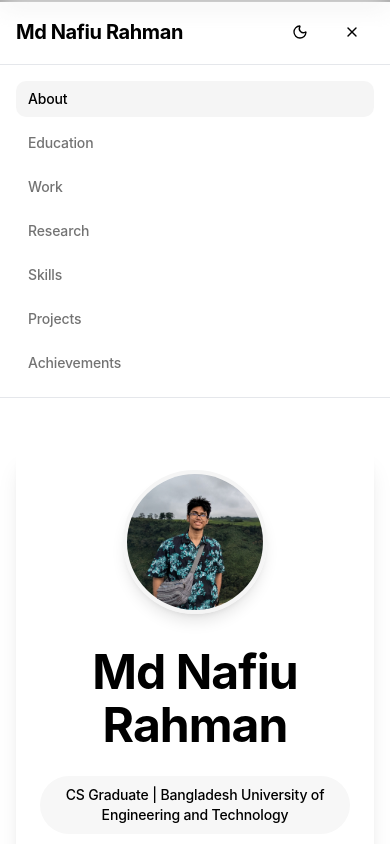
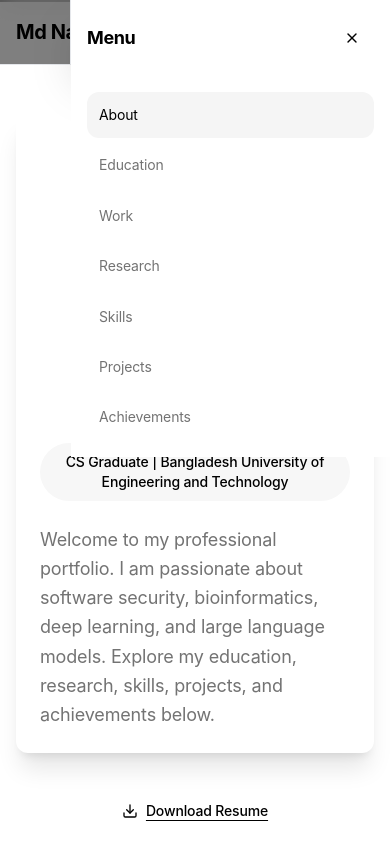
Before and after one commit to nafiurahman00/nafiurahman00.github.io, a React (Create React App) app: page / in a window 390 px wide. Both pictures are taken after a click on the button "Toggle menu". Shown: the top 844 px of the page. Built offline with nearby package versions, Linux system fonts and the light colour scheme.

Commit message:
style cng

```diff
--- a/src/components/Navbar.js
+++ b/src/components/Navbar.js
@@ -13,7 +13,10 @@ function Navbar({ theme, setTheme }) {
   useEffect(() => {
     const handleClickOutside = (event) => {
       if (navRef.current && !navRef.current.contains(event.target) && isMobileMenuOpen) {
+        // Don't close if clicking on the backdrop or menu panel
+        if (!event.target.closest('.mobile-menu-panel') && !event.target.closest('.mobile-menu-backdrop')) {
           setIsMobileMenuOpen(false);
+        }
       }
     };
 
@@ -23,6 +26,20 @@ function Navbar({ theme, setTheme }) {
 
     return () => {
       document.removeEventListener('mousedown', handleClickOutside);
+    };
+  }, [isMobileMenuOpen]);
+
+  // Lock body scroll when mobile menu is open
+  useEffect(() => {
+    if (isMobileMenuOpen) {
+      document.body.classList.add('mobile-menu-open');
+    } else {
+      document.body.classList.remove('mobile-menu-open');
+    }
+
+    // Cleanup on unmount
+    return () => {
+      document.body.classList.remove('mobile-menu-open');
     };
   }, [isMobileMenuOpen]);
 
@@ -113,20 +130,41 @@ function Navbar({ theme, setTheme }) {
             onClick={toggleMobileMenu}
             className="h-9 w-9"
           >
-            {isMobileMenuOpen ? (
-              <X className="h-4 w-4" />
-            ) : (
             <Menu className="h-4 w-4" />
-            )}
             <span className="sr-only">Toggle menu</span>
           </Button>
         </div>
       </div>
 
-      {/* Mobile Menu Dropdown */}
-      {isMobileMenuOpen && (
-        <div className="md:hidden border-t bg-background">
-          <nav className="container grid gap-2 p-4">
+      {/* Mobile Menu Overlay */}
+      <div className={`md:hidden fixed inset-0 z-40 transition-opacity duration-300 ${
+        isMobileMenuOpen ? 'opacity-100' : 'opacity-0 pointer-events-none'
+      }`}>
+        {/* Backdrop */}
+        <div
+          className="absolute inset-0 bg-black/50 dark:bg-black/70 mobile-menu-backdrop"
+          onClick={() => setIsMobileMenuOpen(false)}
+        />
+
+        {/* Sliding Menu Panel */}
+        <div className={`absolute top-0 right-0 h-full w-80 max-w-[85vw] bg-background border-l shadow-2xl mobile-menu-panel transform transition-transform duration-300 ease-out ${
+          isMobileMenuOpen ? 'translate-x-0' : 'translate-x-full'
+        }`}>
+          <div className="flex items-center justify-between p-4 bg-background">
+            <span className="font-display text-lg text-foreground">Menu</span>
+            <Button
+              variant="ghost"
+              size="icon"
+              onClick={() => setIsMobileMenuOpen(false)}
+              className="h-9 w-9"
+            >
+              <X className="h-4 w-4" />
+              <span className="sr-only">Close menu</span>
+            </Button>
+          </div>
+
+          <nav className="p-4 bg-background">
+            <div className="space-y-1">
               {navItems.map((item) => {
                 const isActive = location.pathname === item.path;
                 return (
@@ -135,19 +173,20 @@ function Navbar({ theme, setTheme }) {
                     to={item.path}
                     onClick={() => setIsMobileMenuOpen(false)}
                     className={cn(
-                    "flex items-center rounded-md px-3 py-2 text-sm font-medium transition-colors hover:bg-accent hover:text-accent-foreground",
+                      "flex items-center rounded-lg px-3 py-3 text-sm font-medium transition-colors hover:bg-accent hover:text-accent-foreground font-body",
                       isActive
                         ? "bg-accent text-accent-foreground"
-                      : "text-muted-foreground"
+                        : "text-muted-foreground hover:text-foreground"
                     )}
                   >
                     {item.label}
                   </Link>
                 );
               })}
+            </div>
           </nav>
         </div>
-      )}
+      </div>
     </nav>
   );
 }
--- a/src/index.css
+++ b/src/index.css
@@ -183,6 +183,11 @@ html {
   box-shadow: 0 10px 15px -3px rgba(0, 0, 0, 0.4), 0 4px 6px -4px rgba(0, 0, 0, 0.4);
 }
 
+/* Mobile menu body scroll lock */
+.mobile-menu-open {
+  overflow: hidden;
+}
+
 /* Responsive Design */
 @media (max-width: 768px) {
   .desktop-nav {
```
Lines whose indentation alone changed are shown as unchanged.
